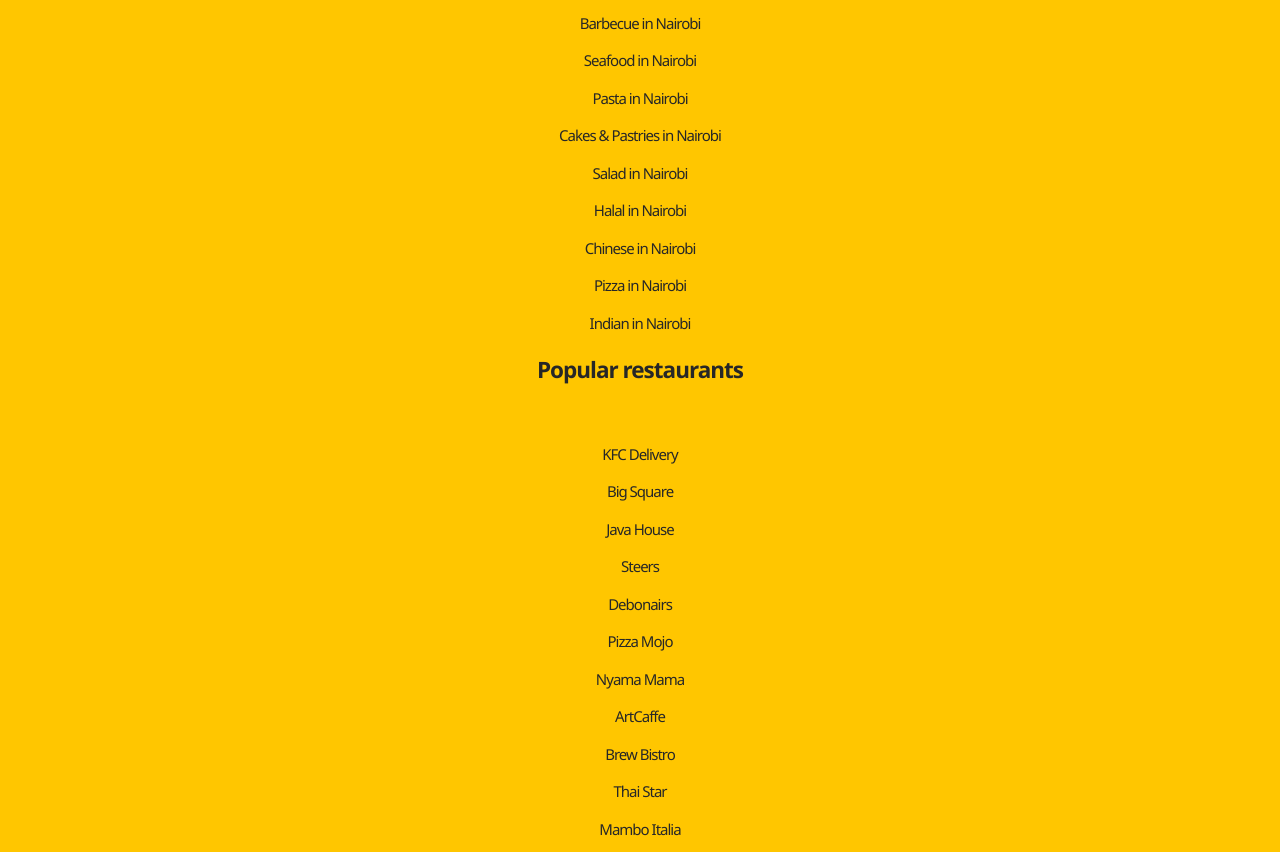
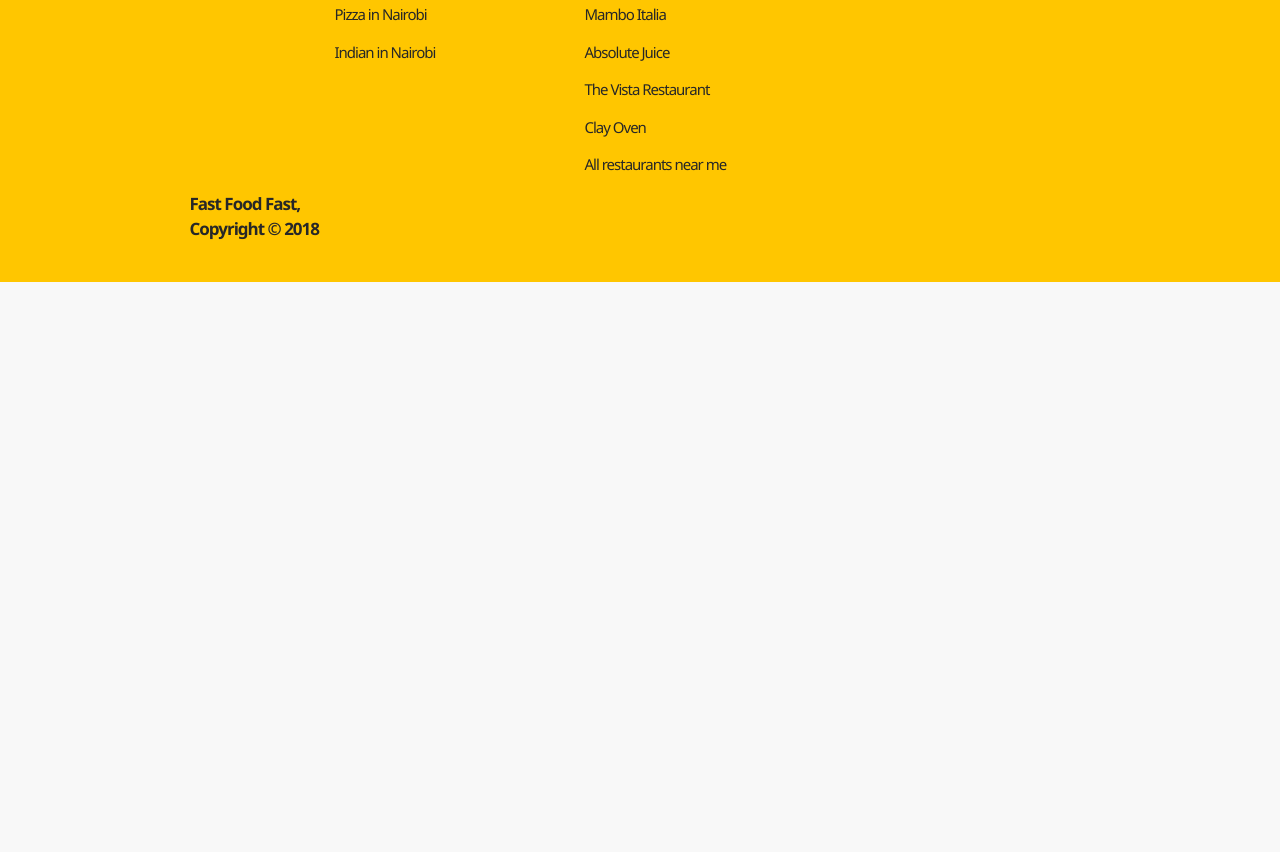
Before and after one commit to Chell0/Fast-Food-Fast, a plain HTML site: page history.html in a window 1280 px wide. Shown: the part 1208-2060 px from the top of the page. After the commit the page ends 1490 px from the top, so only its background shows below. Drawn offline with Linux system fonts and the light colour scheme; a script that the page names is missing.

Commit message:
[Finishes #160111629] added some style to fix the footer and navigation

```diff
--- a/history.css
+++ b/history.css
@@ -46,7 +46,6 @@
 header a {
     color: var(--black);
     text-decoration: none;
-    text-transform: uppercase;
     font-size: 16px;
 }
 
@@ -111,12 +110,25 @@
     color: var(--black);
 }
 
-/* Footer */
+/* FOOTER */
+
 footer {
-    padding: 20px;
     background-color: var(--yellow);
     color: var(--black);
-    text-align: center;
+}
+
+#footer>.container {
+    margin-left: 100px;
+    padding: 40px;
+    display: grid;
+    grid-template-columns: 145px 250px 250px 200px;
+    justify-content: center;
+    padding-top: 30px;
+}
+
+.copyright {
+    font-size: 17px;
+    font-weight: bold;
 }
 
 /* Media Queries */
```
